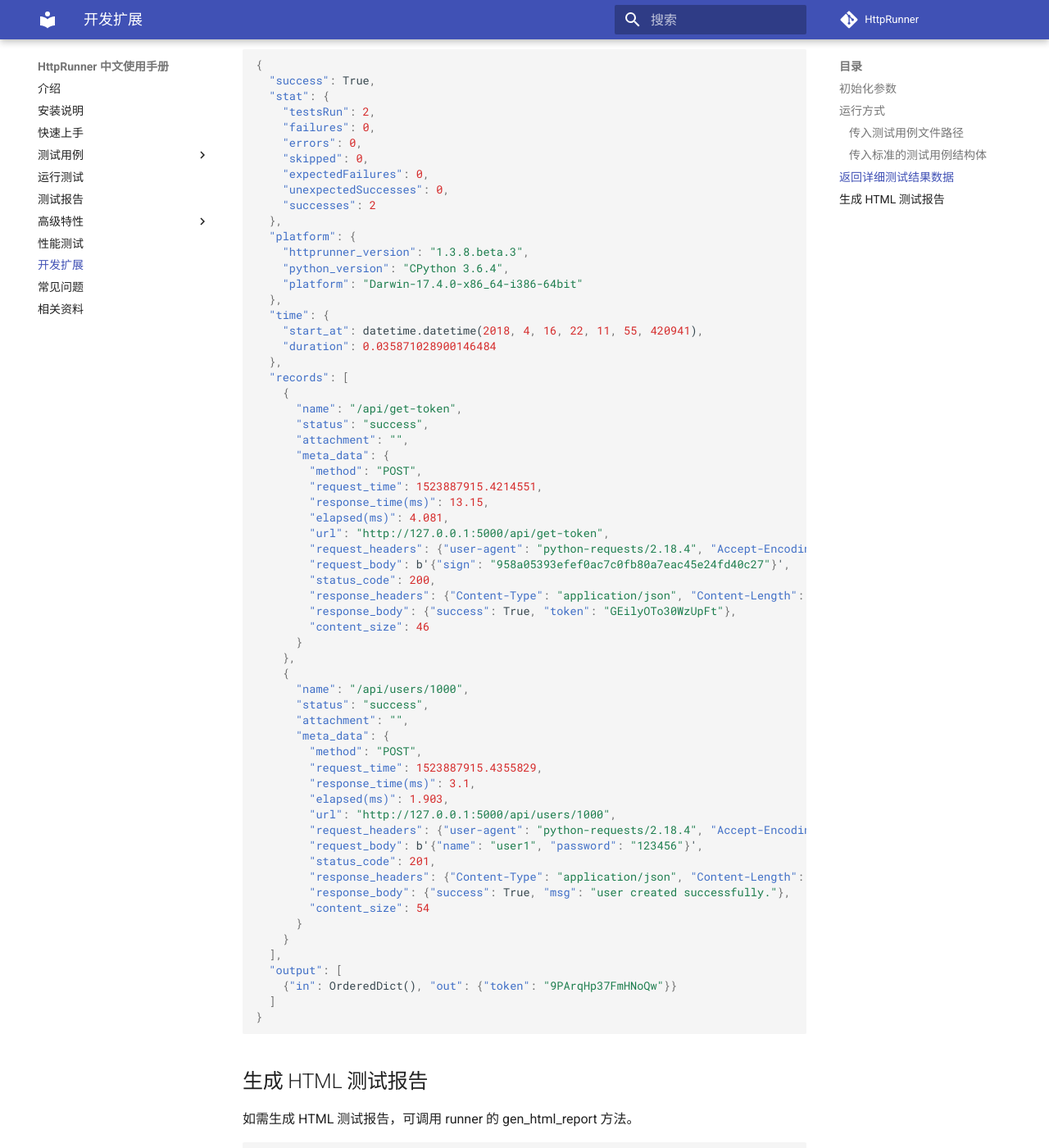
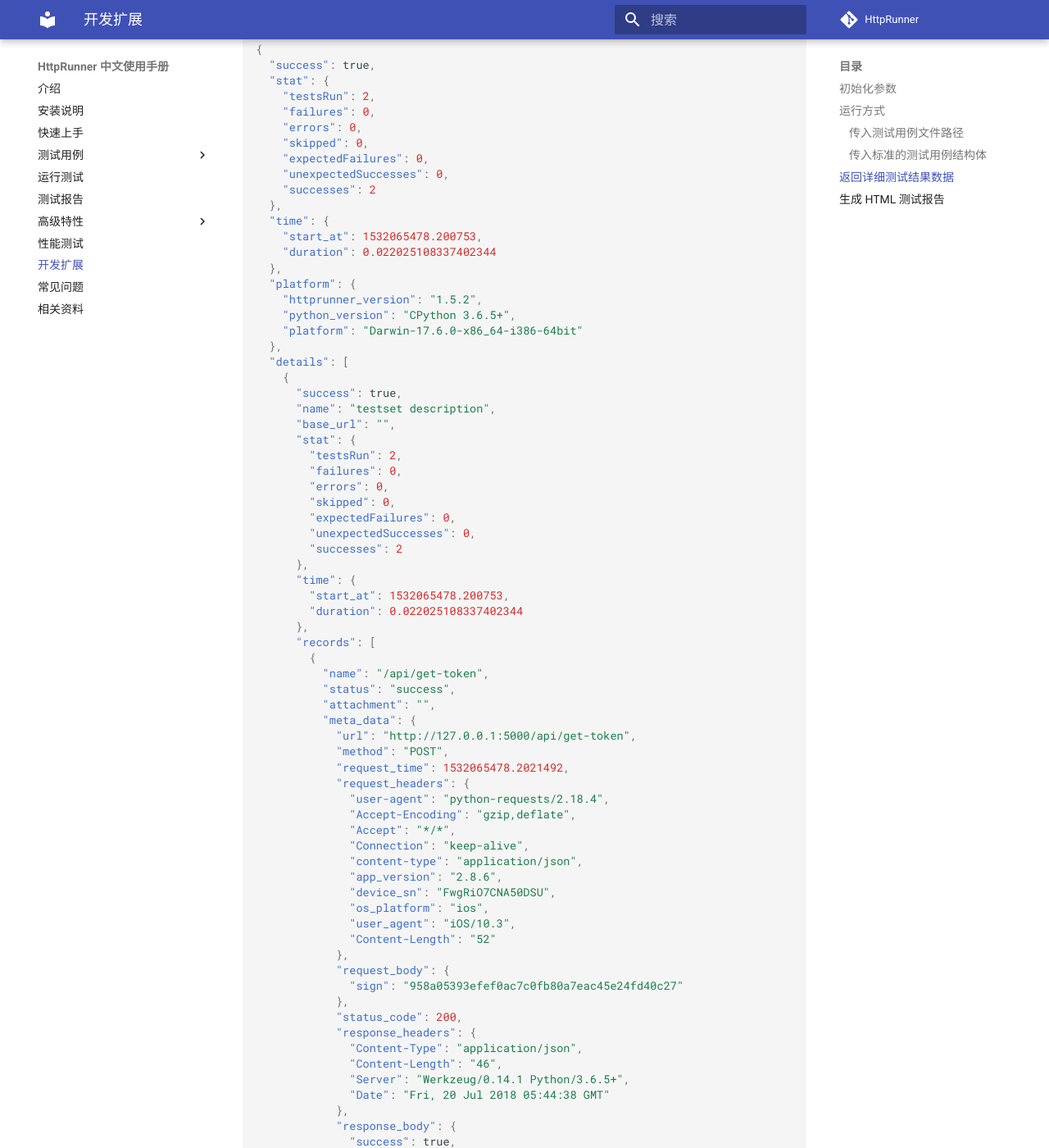
Before and after one commit to httprunner/docs-v1x, an MkDocs documentation site: the page built from docs/development.md, in a window 1280 px wide and 1400 px high, scrolled down 2879 px. Shown: the whole window at 82% size. Built offline with MkDocs 1.6.1 and Material for MkDocs 9.7.7, drawn with Linux system fonts in a browser that asks for light colours; comment, search, counter and statistics services are not loaded; old or Windows-style settings are respelled for this version of MkDocs; some of the changed text lies outside the part shown.

Commit message:
update summary data structure for 1.5.2

````diff
--- a/docs/development.md
+++ b/docs/development.md
@@ -130,7 +129,7 @@
 
 ```json
 {
-  "success": True,
+  "success": true,
   "stat": {
     "testsRun": 2,
     "failures": 0,
@@ -140,55 +139,154 @@
     "unexpectedSuccesses": 0,
     "successes": 2
   },
+  "time": {
+    "start_at": 1532065478.200753,
+    "duration": 0.022025108337402344
+  },
   "platform": {
-    "httprunner_version": "1.3.8.beta.3",
-    "python_version": "CPython 3.6.4",
-    "platform": "Darwin-17.4.0-x86_64-i386-64bit"
+    "httprunner_version": "1.5.2",
+    "python_version": "CPython 3.6.5+",
+    "platform": "Darwin-17.6.0-x86_64-i386-64bit"
   },
-  "time": {
-    "start_at": datetime.datetime(2018, 4, 16, 22, 11, 55, 420941),
-    "duration": 0.035871028900146484
-  },
-  "records": [
+  "details": [
     {
-      "name": "/api/get-token",
-      "status": "success",
-      "attachment": "",
-      "meta_data": {
-        "method": "POST",
-        "request_time": 1523887915.4214551,
-        "response_time(ms)": 13.15,
-        "elapsed(ms)": 4.081,
-        "url": "http://127.0.0.1:5000/api/get-token",
-        "request_headers": {"user-agent": "python-requests/2.18.4", "Accept-Encoding": "gzip, deflate", "Accept": "*/*", "Connection": "keep-alive", "content-type": "application/json", "app_version": "2.8.6", "device_sn": "FwgRiO7CNA50DSU", "os_platform": "ios", "user_agent": "iOS/10.3", "Content-Length": "52"},
-        "request_body": b'{"sign": "958a05393efef0ac7c0fb80a7eac45e24fd40c27"}',
-        "status_code": 200,
-        "response_headers": {"Content-Type": "application/json", "Content-Length": "46", "Server": "Werkzeug/0.14.1 Python/3.6.4", "Date": "Mon, 16 Apr 2018 14:11:55 GMT"},
-        "response_body": {"success": True, "token": "GEilyOTo30WzUpFt"},
-        "content_size": 46
-      }
+      "success": true,
+      "name": "testset description",
+      "base_url": "",
+      "stat": {
+        "testsRun": 2,
+        "failures": 0,
+        "errors": 0,
+        "skipped": 0,
+        "expectedFailures": 0,
+        "unexpectedSuccesses": 0,
+        "successes": 2
+      },
+      "time": {
+        "start_at": 1532065478.200753,
+        "duration": 0.022025108337402344
+      },
+      "records": [
+        {
+          "name": "/api/get-token",
+          "status": "success",
+          "attachment": "",
+          "meta_data": {
+            "url": "http://127.0.0.1:5000/api/get-token",
+            "method": "POST",
+            "request_time": 1532065478.2021492,
+            "request_headers": {
+              "user-agent": "python-requests/2.18.4",
+              "Accept-Encoding": "gzip,deflate",
+              "Accept": "*/*",
+              "Connection": "keep-alive",
+              "content-type": "application/json",
+              "app_version": "2.8.6",
+              "device_sn": "FwgRiO7CNA50DSU",
+              "os_platform": "ios",
+              "user_agent": "iOS/10.3",
+              "Content-Length": "52"
+            },
+            "request_body": {
+              "sign": "958a05393efef0ac7c0fb80a7eac45e24fd40c27"
+            },
+            "status_code": 200,
+            "response_headers": {
+              "Content-Type": "application/json",
+              "Content-Length": "46",
+              "Server": "Werkzeug/0.14.1 Python/3.6.5+",
+              "Date": "Fri, 20 Jul 2018 05:44:38 GMT"
+            },
+            "response_body": {
+              "success": true,
+              "token": "V968SAirRRZW8cs5"
+            },
+            "content_size": 46,
+            "response_time_ms": 14.18,
+            "elapsed_ms": 5.366,
+            "validators": [
+              {
+                "check": "status_code",
+                "expect": 200,
+                "comparator": "eq",
+                "check_value": 200,
+                "check_result": "passed"
+              },
+              {
+                "check": "content.success",
+                "expect": true,
+                "comparator": "eq",
+                "check_value": true,
+                "check_result": "passed"
+              }
+            ]
+          }
+        },
+        {
+          "name": "/api/users/1000",
+          "status": "success",
+          "attachment": "",
+          "meta_data": {
+            "url": "http://127.0.0.1:5000/api/users/1000",
+            "method": "POST",
+            "request_time": 1532065478.218334,
+            "request_headers": {
+              "user-agent": "python-requests/2.18.4",
+              "Accept-Encoding": "gzip, deflate",
+              "Accept": "*/*",
+              "Connection": "keep-alive",
+              "content-type": "application/json",
+              "device_sn": "FwgRiO7CNA50DSU",
+              "token": "V968SAirRRZW8cs5",
+              "Content-Length": "39"
+            },
+            "request_body": {
+              "name": "user1",
+              "password": "123456"
+            },
+            "status_code": 201,
+            "response_headers": {
+              "Content-Type": "application/json",
+              "Content-Length": "54",
+              "Server": "Werkzeug/0.14.1 Python/3.6.5+",
+              "Date": "Fri, 20 Jul 2018 05:44:38 GMT"
+            },
+            "response_body": {
+              "success": true,
+              "msg": "user created successfully."
+            },
+            "content_size": 54,
+            "response_time_ms": 3.43,
+            "elapsed_ms": 2.178,
+            "validators": [
+              {
+                "check": "status_code",
+                "expect": 201,
+                "comparator": "eq",
+                "check_value": 201,
+                "check_result": "passed"
+              },
+              {
+                "check": "headers.Content-Type",
+                "expect": "application/json",
+                "comparator": "eq",
+                "check_value": "application/json",
+                "check_result": "passed"
+              }
+            ]
+          }
+        }
+      ],
+      "output": [
+        {
+          "in": {},
+          "out": {
+            "token": "V968SAirRRZW8cs5"
+          }
+        }
+      ]
     },
-    {
-      "name": "/api/users/1000",
-      "status": "success",
-      "attachment": "",
-      "meta_data": {
-        "method": "POST",
-        "request_time": 1523887915.4355829,
-        "response_time(ms)": 3.1,
-        "elapsed(ms)": 1.903,
-        "url": "http://127.0.0.1:5000/api/users/1000",
-        "request_headers": {"user-agent": "python-requests/2.18.4", "Accept-Encoding": "gzip, deflate", "Accept": "*/*","Connection": "keep-alive", "content-type": "application/json", "device_sn": "FwgRiO7CNA50DSU", "token": "GEilyOTo30WzUpFt", "Content-Length": "39"},
-        "request_body": b'{"name": "user1", "password": "123456"}',
-        "status_code": 201,
-        "response_headers": {"Content-Type": "application/json", "Content-Length": "54", "Server": "Werkzeug/0.14.1 Python/3.6.4", "Date": "Mon, 16 Apr 2018 14:11:55 GMT"},
-        "response_body": {"success": True, "msg": "user created successfully."},
-        "content_size": 54
-      }
-    }
-  ],
-  "output": [
-    {"in": OrderedDict(), "out": {"token": "9PArqHp37FmHNoQw"}}
+    {...}
   ]
 }
 ```
@@ -204,5 +302,5 @@
     html_report_template="/path/to/custom_report_template"
 )
 
-# => reports/demo/demo-2018-04-16-22-22-17.html
+# => reports/demo/demo-1532078874.html
 ```
--- a/docs/report.md
+++ b/docs/report.md
@@ -22,7 +22,7 @@
 OK
 INFO     Start to render Html report ...
 INFO     Generated Html report:
-reports/2018-02-27-18-20-11.html
+reports/1532078874.html
 ```
 
 ## 指定报告名称
@@ -36,7 +36,7 @@
 
 INFO     Start to render Html report ...
 INFO     Generated Html report:
-reports/demo/demo-2018-02-27-18-22-53.html
+reports/demo/demo-1532078874.html
 ```
 
 在 reports 目录下，将会创建一个与指定报告名称相同的文件夹，生成的 HTML 报告将位于该目录中，并且测试报告名称中也会包含测试开始的时间。
@@ -67,71 +67,7 @@
 
 ### 编写自定义模板
 
-自定义模板需要采用 [Jinja2][Jinja2] 的格式，里面可以使用如下数据信息：
-
-```json
-{
-  "success": False,
-  "stat": {
-    "testsRun": 2,
-    "failures": 0,
-    "errors": 1,
-    "skipped": 0,
-    "expectedFailures": 0,
-    "unexpectedSuccesses": 0,
-    "successes": 1
-  },
-  "platform": {
-    "python_version": "CPython_3.6.4",
-    "platform": "Darwin-17.4.0-x86_64-i386-64bit"
-  },
-  "time": {
-    "start_at": datetime.datetime(2018, 2, 27, 19, 13, 33, 376820),
-    "duration": 0.03526616096496582
-  },
-  "records": [
-    {
-      "name": "/api/get-token",
-      "status": "success",
-      "response_time": 13,
-      "attachment": "",
-      "meta_data": {
-        "method": "POST",
-        "request_time": 1519730013.377347,
-        "response_time": 13,
-        "elapsed": 0.002855,
-        "url": "/api/get-token",
-        "request_headers": {"user-agent": "python-requests/2.18.4", "Accept-Encoding":"gzip, deflate", "Accept": "*/*", "Connection": "keep-alive", "device_sn": "FwgRiO7CNA50DSU", "user_agent": "iOS/10.3", "os_platform": "ios", "app_version": "2.8.6", "content-type": "application/json", "Content-Length": "52"},
-        "request_body": "{"sign": "958a05393efef0ac7c0fb80a7eac45e24fd40c27"}",
-        "status_code": 200,
-        "response_headers": {"Content-Type": "application/json", "Content-Length": "46", "Server": "Werkzeug/0.14.1 Python/3.6.4", "Date": "Tue, 27 Feb 2018 11:13:33 GMT"},
-        "response_body": "{"success": true, "token": "WD2NntPTcjGkITfp"}",
-        "content_size": 46
-      }
-    },
-    {
-      "name": "/api/users/1000",
-      "status": "error",
-      "response_time": 3,
-      "attachment": "Traceback (most recent call last):\nAssertionError\n\nDuring handling of the above exception, another exception occurred:\n\nTraceback (most recent call last):\nhttprunner.exception.ValidationError: \n\tcheck item name: status_code;\n\tcheck item value: 403 (int);\n\tcomparator: equals;\n\texpected value: 201 (int).\n",
-      "meta_data": {
-        "method": "POST",
-        "request_time": 1519730013.39279,
-        "response_time": 3,
-        "elapsed": 0.002066,
-        "url": "/api/users/1000",
-        "request_headers": {"user-agent": "python-requests/2.18.4", "Accept-Encoding": "gzip, deflate", "Accept": "*/*", "Connection": "keep-alive", "device_sn": "FwgRiO7CNA50DSU", "token": "baNLX1zhFYP11Seb", "content-type": "application/json", "Content-Length": "39"},
-        "request_body": "{"name": "user1", "password": "123456"}",
-        "status_code": 403,
-        "response_headers": {"Content-Type": "application/json", "Content-Length": "50", "Server": "Werkzeug/0.14.1 Python/3.6.4", "Date": "Tue, 27 Feb 2018 11:13:33 GMT"},
-        "response_body": "{"success": false, "msg": "Authorization failed!"}",
-        "content_size": 50
-      }
-    }
-  ],
-  "html_report_name": "demo-quickstart-1"
-}
-```
+自定义模板需要采用 [Jinja2][Jinja2] 的格式，其中可以使用的数据可参考[数据结构示例][summary_data]。
 
 例如，我们需要在自定义模板中展示测试结果的统计数据，就可以采用如下方式进行描述：
 
@@ -166,8 +102,9 @@
 INFO     render with html report template: /path/to/custom_report_template
 INFO     Start to render Html report ...
 INFO     Generated Html report:
-reports/2018-02-27-19-06-27.html
+reports/1532078874.html
 ```
 
 [Jinja2]: http://jinja.pocoo.org/docs/latest
 [default_report]: https://github.com/HttpRunner/HttpRunner/blob/master/httprunner/templates/default_report_template.html
+[summary_data]: /development/#_6
````
Also changed, not shown: other parts of docs/development.md (+1 -2 lines), other parts of docs/report.md (+1 -1 lines).
